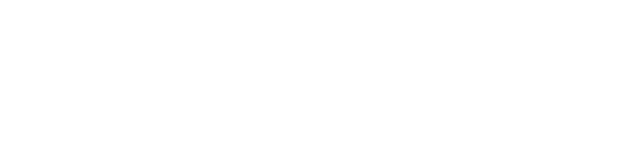
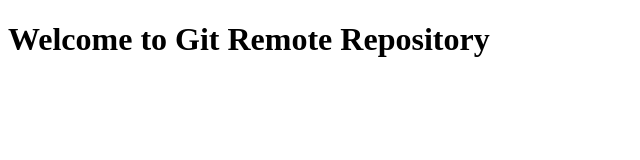
Before and after one commit to Vamsi1916/Git_Repo, a plain HTML site: page Index.html in a window 1280 px wide. Shown: the whole page, without its empty margins (0-640 px from the left). Drawn offline with Linux system fonts and the light colour scheme.

Commit message:
Added new content in HTML file

```diff
--- a/Index.html
+++ b/Index.html
@@ -6,5 +6,6 @@
         </title>
     </head>
     <body>
+        <h1>Welcome to Git Remote Repository</h1>
     </body>
 </html>
```
